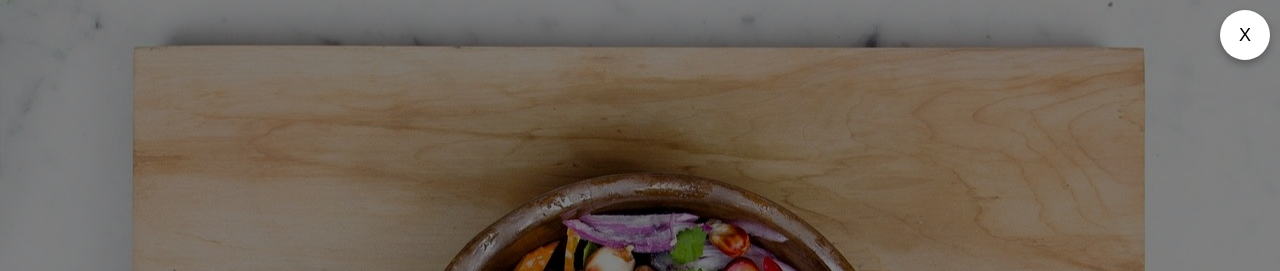
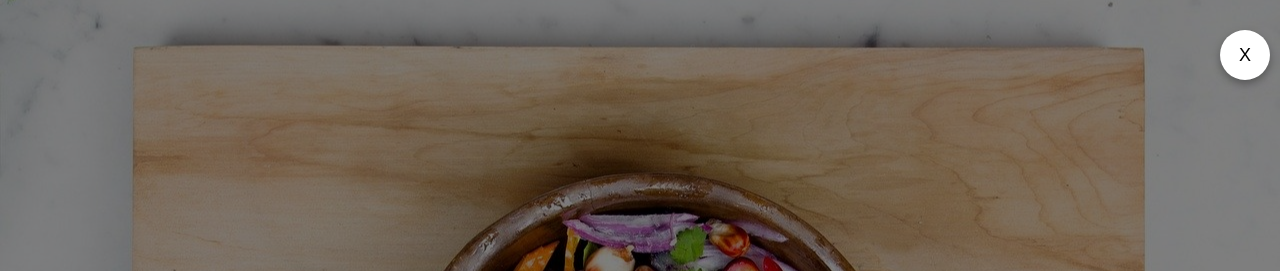
Before and after one commit to Lucas-Ayabe/veggyee, a website: page index.html in a window 1280 px wide. Shown: the top 271 px of the page. Drawn offline with nearby package versions, Linux system fonts and the light colour scheme; files that its build step writes are made by us from their sources.

Commit message:
melhorado posição do botão de fechar

```diff
--- a/assets/scss/modules/_modal.scss
+++ b/assets/scss/modules/_modal.scss
@@ -54,7 +54,7 @@
         text-align: center;
         position: absolute;
         right: 10px;
-        top: 10px;
+        top: 30px;
         box-shadow: 0 4px 8px rgba(0, 0, 0, .3);
     }
 }
```
